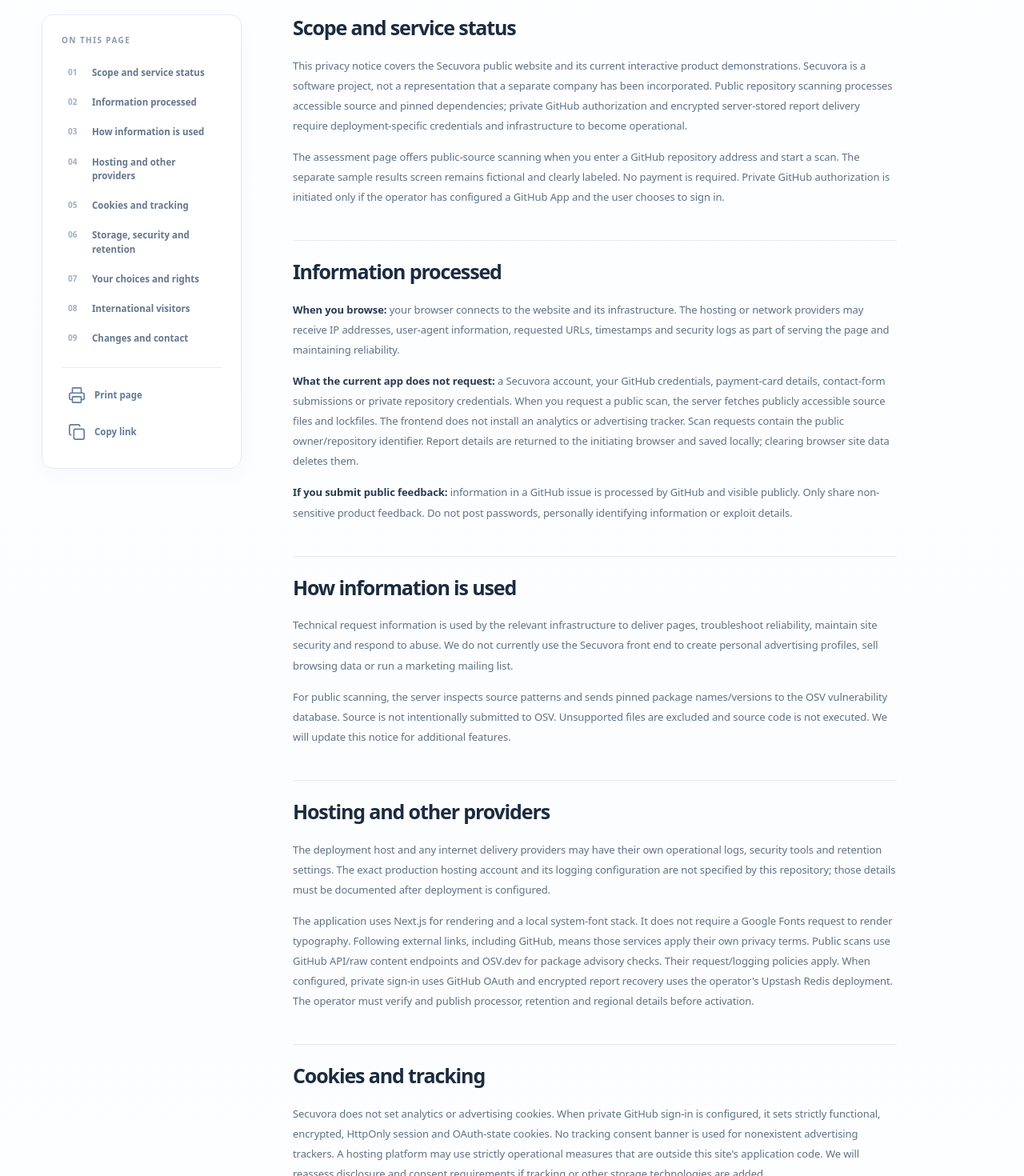
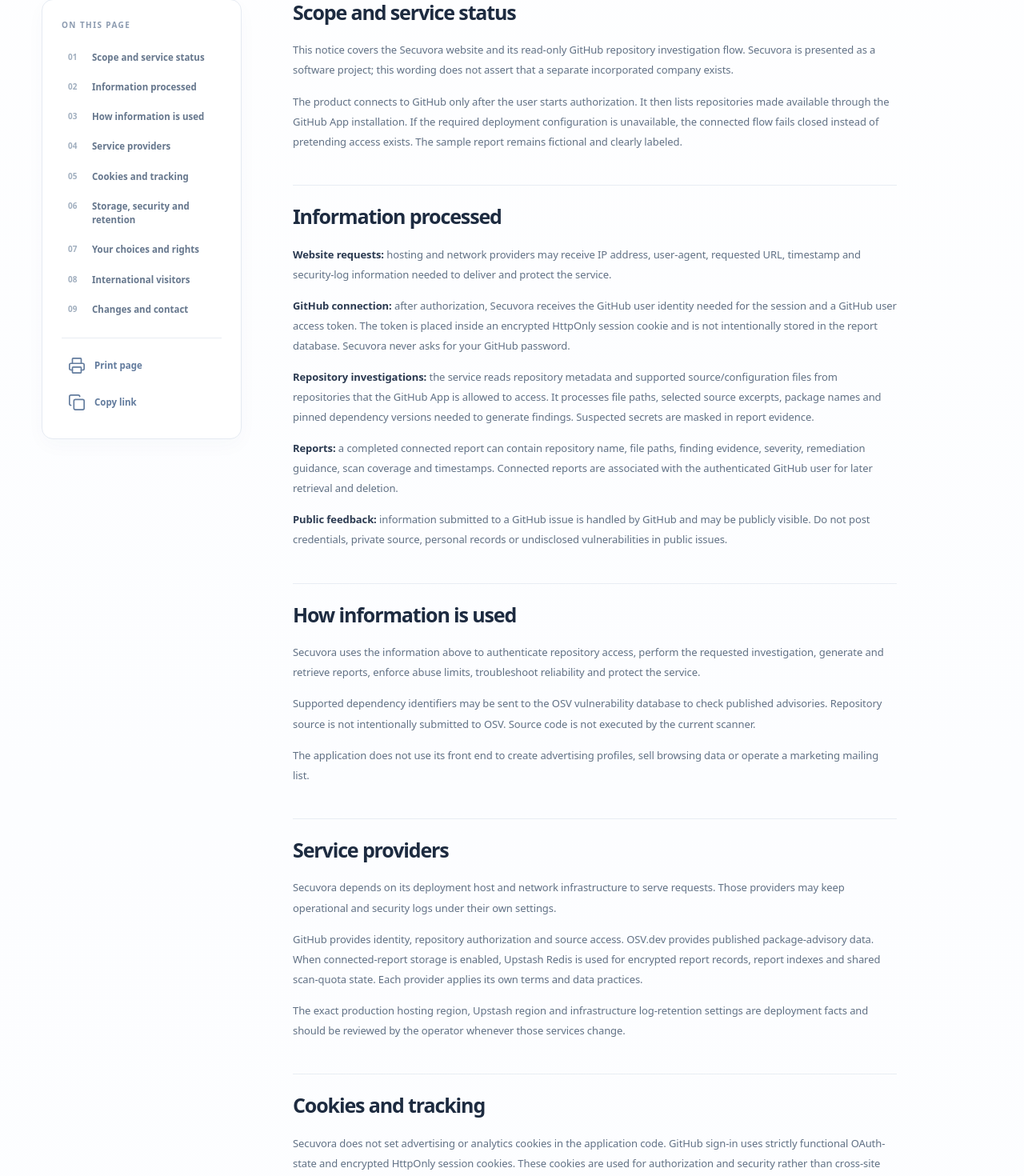
Before and after one commit to helloskyorigin/Safe-sure, a Next.js app: page /privacy in a window 1280 px wide. Shown: the part 839-2309 px from the top of the page at 80% size. Built offline with nearby package versions, Linux system fonts and the light colour scheme.

Commit message:
Align privacy policy with GitHub-connected scanning

```diff
--- a/app/privacy/page.tsx
+++ b/app/privacy/page.tsx
@@ -4,14 +4,14 @@ import LegalPage, { type LegalSection } from "@/components/LegalPage";
 
 export const metadata: Metadata = {
   title: "Privacy Policy | Secuvora",
-  description: "Read how Secuvora's website handles technical data, what is not collected, your choices and what changes when assessments launch.",
+  description: "How Secuvora handles GitHub authorization, repository source, reports, functional cookies and service-provider data.",
 };
 
 const sections: LegalSection[] = [
   { id: "scope", title: "Scope and service status" },
   { id: "data", title: "Information processed" },
   { id: "uses", title: "How information is used" },
-  { id: "providers", title: "Hosting and other providers" },
+  { id: "providers", title: "Service providers" },
   { id: "cookies", title: "Cookies and tracking" },
   { id: "storage", title: "Storage, security and retention" },
   { id: "rights", title: "Your choices and rights" },
@@ -24,58 +24,72 @@ export default function PrivacyPage() {
     <LegalPage
       eyebrow="POLICY / PRIVACY"
       title="Privacy policy."
-      lead="A transparent account of what happens when you visit Secuvora, which data we do not yet collect, and how this notice will evolve."
+      lead="What Secuvora processes when you connect GitHub, run an investigation and reopen a saved report."
       sections={sections}
       summary={[
-        "Public repository scanning works without sign-in. Private-source scanning requires the operator to configure GitHub App authorization and encrypted report storage. No payments are collected.",
-        "Public scan source is processed transiently and its report is saved in this browser's local storage for up to 30 days. When the private connector is configured, private reports are encrypted at rest for up to seven days, with owner-only retrieval and deletion.",
-        "Your hosting provider may process routine technical request data needed to deliver the website.",
+        "Secuvora uses GitHub authorization to show only repositories available to the connected account and granted to the Secuvora GitHub App.",
+        "Repository source is read for analysis and is not intentionally kept as a source archive. Connected reports are encrypted at rest and expire after a limited retention period.",
+        "The application does not install advertising or analytics trackers and does not collect payment-card details.",
       ]}
     >
       <section id="scope" className="legal-section">
         <h2>Scope and service status</h2>
-        <p>This privacy notice covers the Secuvora public website and its current interactive product demonstrations. Secuvora is a software project, not a representation that a separate company has been incorporated. Public repository scanning processes accessible source and pinned dependencies; private GitHub authorization and encrypted server-stored report delivery require deployment-specific credentials and infrastructure to become operational.</p>
-        <p>The assessment page offers public-source scanning when you enter a GitHub repository address and start a scan. The separate sample results screen remains fictional and clearly labeled. No payment is required. Private GitHub authorization is initiated only if the operator has configured a GitHub App and the user chooses to sign in.</p>
+        <p>This notice covers the Secuvora website and its read-only GitHub repository investigation flow. Secuvora is presented as a software project; this wording does not assert that a separate incorporated company exists.</p>
+        <p>The product connects to GitHub only after the user starts authorization. It then lists repositories made available through the GitHub App installation. If the required deployment configuration is unavailable, the connected flow fails closed instead of pretending access exists. The sample report remains fictional and clearly labeled.</p>
       </section>
+
       <section id="data" className="legal-section">
         <h2>Information processed</h2>
-        <p><strong>When you browse:</strong> your browser connects to the website and its infrastructure. The hosting or network providers may receive IP addresses, user-agent information, requested URLs, timestamps and security logs as part of serving the page and maintaining reliability.</p>
-        <p><strong>What the current app does not request:</strong> a Secuvora account, your GitHub credentials, payment-card details, contact-form submissions or private repository credentials. When you request a public scan, the server fetches publicly accessible source files and lockfiles. The frontend does not install an analytics or advertising tracker. Scan requests contain the public owner/repository identifier. Report details are returned to the initiating browser and saved locally; clearing browser site data deletes them.</p>
-        <p><strong>If you submit public feedback:</strong> information in a GitHub issue is processed by GitHub and visible publicly. Only share non-sensitive product feedback. Do not post passwords, personally identifying information or exploit details.</p>
+        <p><strong>Website requests:</strong> hosting and network providers may receive IP address, user-agent, requested URL, timestamp and security-log information needed to deliver and protect the service.</p>
+        <p><strong>GitHub connection:</strong> after authorization, Secuvora receives the GitHub user identity needed for the session and a GitHub user access token. The token is placed inside an encrypted HttpOnly session cookie and is not intentionally stored in the report database. Secuvora never asks for your GitHub password.</p>
+        <p><strong>Repository investigations:</strong> the service reads repository metadata and supported source/configuration files from repositories that the GitHub App is allowed to access. It processes file paths, selected source excerpts, package names and pinned dependency versions needed to generate findings. Suspected secrets are masked in report evidence.</p>
+        <p><strong>Reports:</strong> a completed connected report can contain repository name, file paths, finding evidence, severity, remediation guidance, scan coverage and timestamps. Connected reports are associated with the authenticated GitHub user for later retrieval and deletion.</p>
+        <p><strong>Public feedback:</strong> information submitted to a GitHub issue is handled by GitHub and may be publicly visible. Do not post credentials, private source, personal records or undisclosed vulnerabilities in public issues.</p>
       </section>
+
       <section id="uses" className="legal-section">
         <h2>How information is used</h2>
-        <p>Technical request information is used by the relevant infrastructure to deliver pages, troubleshoot reliability, maintain site security and respond to abuse. We do not currently use the Secuvora front end to create personal advertising profiles, sell browsing data or run a marketing mailing list.</p>
-        <p>For public scanning, the server inspects source patterns and sends pinned package names/versions to the OSV vulnerability database. Source is not intentionally submitted to OSV. Unsupported files are excluded and source code is not executed. We will update this notice for additional features.</p>
+        <p>Secuvora uses the information above to authenticate repository access, perform the requested investigation, generate and retrieve reports, enforce abuse limits, troubleshoot reliability and protect the service.</p>
+        <p>Supported dependency identifiers may be sent to the OSV vulnerability database to check published advisories. Repository source is not intentionally submitted to OSV. Source code is not executed by the current scanner.</p>
+        <p>The application does not use its front end to create advertising profiles, sell browsing data or operate a marketing mailing list.</p>
       </section>
+
       <section id="providers" className="legal-section">
-        <h2>Hosting and other providers</h2>
-        <p>The deployment host and any internet delivery providers may have their own operational logs, security tools and retention settings. The exact production hosting account and its logging configuration are not specified by this repository; those details must be documented after deployment is configured.</p>
-        <p>The application uses Next.js for rendering and a local system-font stack. It does not require a Google Fonts request to render typography. Following external links, including GitHub, means those services apply their own privacy terms. Public scans use GitHub API/raw content endpoints and OSV.dev for package advisory checks. Their request/logging policies apply. When configured, private sign-in uses GitHub OAuth and encrypted report recovery uses the operator's Upstash Redis deployment. The operator must verify and publish processor, retention and regional details before activation.</p>
+        <h2>Service providers</h2>
+        <p>Secuvora depends on its deployment host and network infrastructure to serve requests. Those providers may keep operational and security logs under their own settings.</p>
+        <p>GitHub provides identity, repository authorization and source access. OSV.dev provides published package-advisory data. When connected-report storage is enabled, Upstash Redis is used for encrypted report records, report indexes and shared scan-quota state. Each provider applies its own terms and data practices.</p>
+        <p>The exact production hosting region, Upstash region and infrastructure log-retention settings are deployment facts and should be reviewed by the operator whenever those services change.</p>
       </section>
+
       <section id="cookies" className="legal-section">
         <h2>Cookies and tracking</h2>
-        <p>Secuvora does not set analytics or advertising cookies. When private GitHub sign-in is configured, it sets strictly functional, encrypted, HttpOnly session and OAuth-state cookies. No tracking consent banner is used for nonexistent advertising trackers. A hosting platform may use strictly operational measures that are outside this site's application code. We will reassess disclosure and consent requirements if tracking or other storage technologies are added.</p>
+        <p>Secuvora does not set advertising or analytics cookies in the application code. GitHub sign-in uses strictly functional OAuth-state and encrypted HttpOnly session cookies. These cookies are used for authorization and security rather than cross-site advertising.</p>
+        <p>A hosting platform may apply operational security measures outside this application's code. This notice should be updated if analytics, advertising or additional storage technologies are introduced.</p>
       </section>
+
       <section id="storage" className="legal-section">
         <h2>Storage, security and retention</h2>
-        <p>Public scan source is processed in memory during a request; there is no application-level durable scan-job database or source archive in this implementation. Completed public reports are temporarily stored in sessionStorage for result navigation and saved in this browser's localStorage for history, with application-managed expiry of up to 30 days. Closing a tab clears sessionStorage but does not necessarily clear saved history; you can delete individual reports from Agent history or clear website data. Temporary operational logs may be retained by the deployment provider under its settings and applicable requirements. We cannot accurately promise a fixed log-deletion schedule without verifying that hosting configuration.</p>
-        <p>Potential secret values are masked rather than returned in report excerpts. Infrastructure-level request logs may still exist under your hosting provider's settings. When private scanning is configured, GitHub App authorization gates repository access and encrypted reports expire after seven days or can be deleted earlier from the signed-in user's report history. The operator must verify hosting logs and retention settings before activating private source access.</p>
+        <p>Repository source is processed during the investigation and is not intentionally persisted as a source-code archive. Connected reports are encrypted using AES-GCM before being placed in server-side Redis storage, are scoped to the authenticated GitHub user and use an application retention period of up to seven days. Individual connected reports can be deleted from Agent history before expiry.</p>
+        <p>GitHub session data is protected inside an encrypted HttpOnly cookie and expires after a limited session period. Revoked or expired GitHub authorization requires the user to connect again.</p>
+        <p>Older browser-only report records created by legacy public-scan flows may remain in localStorage on the device until their application expiry or manual deletion. Hosting-level logs can exist separately under provider settings.</p>
       </section>
+
       <section id="rights" className="legal-section">
         <h2>Your choices and rights</h2>
-        <p>You can browse without submitting information to a Secuvora user account. Where applicable law gives you rights to access, correction, erasure, grievance redressal or other controls over personal information, the applicable operator must provide a suitable private request channel and verify requests where necessary.</p>
-        <p>At present, there is no private data-rights inbox advertised on the site. Please do not submit sensitive requests through public issues. A private privacy and support contact method must be configured and published before private source access, payment details or customer accounts are enabled. The current <Link href="/contact">contact page</Link> explains available non-sensitive feedback channels.</p>
+        <p>You control which repositories are granted to the Secuvora GitHub App through GitHub's Installed GitHub Apps settings. Removing repository access prevents future reads through that installation. You can also delete connected reports from Agent history.</p>
+        <p>Where applicable law provides access, correction, deletion, grievance or other rights over personal information, an appropriate private request channel may be required. A dedicated private data-rights inbox is not currently published, so do not submit sensitive privacy requests through public GitHub issues. The <Link href="/contact">Contact</Link> page describes the channels currently available.</p>
       </section>
+
       <section id="international" className="legal-section">
         <h2>International visitors</h2>
-        <p>Secuvora may be viewed from different locations. Technical requests can be processed where the website host and network providers operate. We will disclose actual hosting regions, relevant processors and any cross-border processing mechanisms before the launch of data-intensive services. Applicable local laws continue to govern where relevant.</p>
+        <p>Secuvora may be accessed from multiple countries, and service providers may process technical data in the regions where their infrastructure operates. The operator should keep provider-region and cross-border disclosures aligned with the actual production deployment.</p>
       </section>
+
       <section id="changes" className="legal-section">
         <h2>Changes and contact</h2>
-        <p>This notice is reviewed when the website's behavior changes. Material changes to collected data, processing purposes, service providers or user controls should be published before the affected functionality becomes available, with an updated revision date.</p>
-        <p>For general non-sensitive questions visit <Link href="/contact">Contact</Link>. Security-specific information is available in our <Link href="/security">security practices</Link>. Do not share secret credentials or private code through public channels.</p>
-        <p className="legal-note"><strong>Current status:</strong> Secuvora is an operational website preview, a limited real public-source scanner, not a penetration test or comprehensive security audit. This policy describes the implementation at the date shown above.</p>
+        <p>This notice should be updated before material changes to collected information, repository permissions, retention, service providers, analytics, payments or user controls become active.</p>
+        <p>For non-sensitive questions visit <Link href="/contact">Contact</Link>. Security-specific information is available under <Link href="/security">Security practices</Link>. Never share credentials or private source through a public support channel.</p>
+        <p className="legal-note"><strong>Scope reminder:</strong> Secuvora performs bounded automated source/configuration checks and dependency-advisory matching. It is not a penetration test, certification or guarantee that a repository is secure.</p>
       </section>
     </LegalPage>
   );
```
